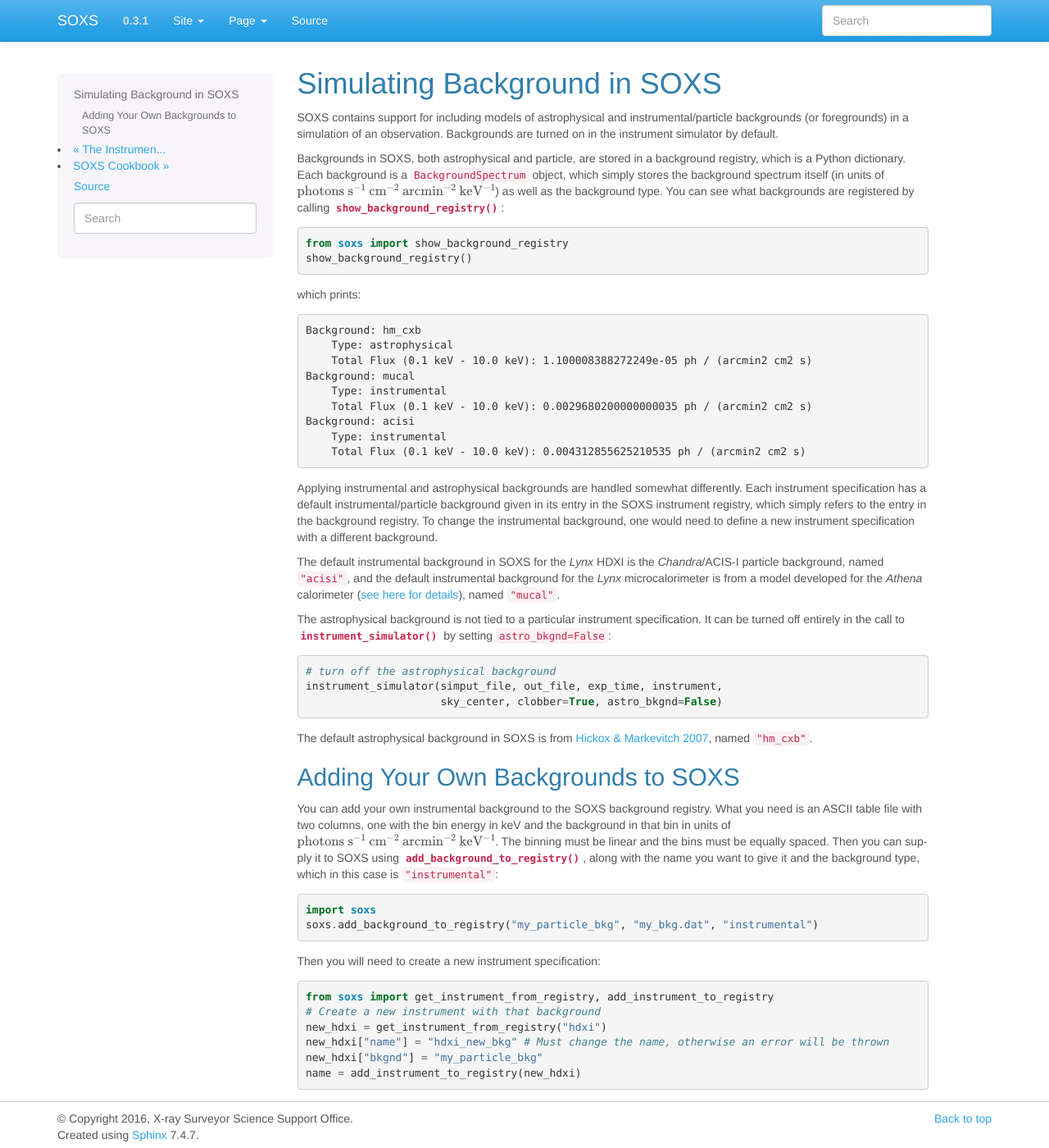
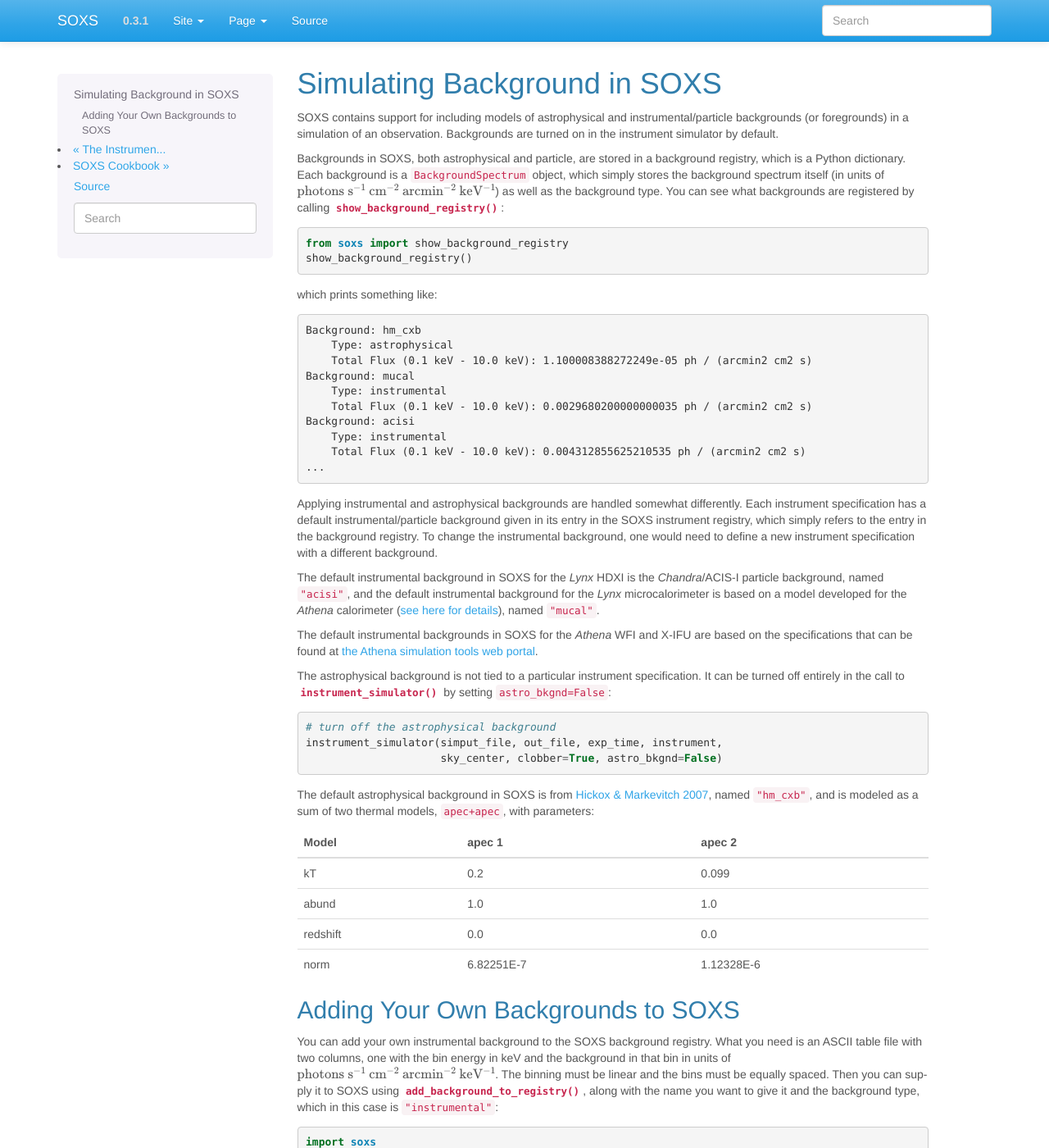
Before and after one commit to lynx-x-ray-observatory/soxs, a Sphinx documentation site: the page built from doc/source/python/background.rst, in a window 1280 px wide and 1400 px high. Shown: the whole window at 82% size. Built offline with Sphinx 7.4.7, drawn with Linux system fonts in a browser that asks for light colours.

Commit message:
Doc updates

```diff
--- a/doc/source/python/background.rst
+++ b/doc/source/python/background.rst
@@ -16,7 +16,7 @@
     from soxs import show_background_registry
     show_background_registry()
 
-which prints:
+which prints something like:
 
 .. code-block:: pycon
 
@@ -29,6 +29,7 @@
     Background: acisi
         Type: instrumental
         Total Flux (0.1 keV - 10.0 keV): 0.004312855625210535 ph / (arcmin2 cm2 s)
+    ...
 
 Applying instrumental and astrophysical backgrounds are handled somewhat differently. Each instrument
 specification has a default instrumental/particle background given in its entry in the SOXS instrument
@@ -37,8 +38,11 @@
 
 The default instrumental background in SOXS for the *Lynx* HDXI is the *Chandra*/ACIS-I particle
 background, named ``"acisi"``, and the default instrumental background for the *Lynx* microcalorimeter
-is from a model developed for the *Athena* calorimeter
+is based on a model developed for the *Athena* calorimeter
 (`see here for details <http://adsabs.harvard.edu/abs/2014A%26A...569A..54L>`_), named ``"mucal"``.
+
+The default instrumental backgrounds in SOXS for the *Athena* WFI and X-IFU are based on the specifications
+that can be found at `the Athena simulation tools web portal <http://www.the-athena-x-ray-observatory.eu/resources/simulation-tools.html>`_.
 
 The astrophysical background is not tied to a particular instrument specification. It can be turned off
 entirely in the call to :func:`~soxs.instrument.instrument_simulator` by setting ``astro_bkgnd=False``:
@@ -50,7 +54,17 @@
                          sky_center, clobber=True, astro_bkgnd=False)
 
 The default astrophysical background in SOXS is from
-`Hickox & Markevitch 2007 <http://adsabs.harvard.edu/abs/2007ApJ...661L.117H>`_, named ``"hm_cxb"``.
+`Hickox & Markevitch 2007 <http://adsabs.harvard.edu/abs/2007ApJ...661L.117H>`_, named ``"hm_cxb"``, and
+is modeled as a sum of two thermal models, ``apec+apec``, with parameters:
+
+=========  ==========  ==========
+Model      apec 1      apec 2
+=========  ==========  ==========
+kT         0.2         0.099
+abund      1.0         1.0
+redshift   0.0         0.0
+norm       6.82251E-7  1.12328E-6
+=========  ==========  ==========
 
 Adding Your Own Backgrounds to SOXS
 -----------------------------------
--- a/doc/source/python/instrument.rst
+++ b/doc/source/python/instrument.rst
@@ -66,7 +66,7 @@
 Imager) and the X-IFU (X-ray Integral Field Unit). For both of these specifications, a 12 meter focal length
 is assumed, along with a 5-arcsecond Gaussian PSF, and observations are not dithered. For more information
 about the specification of the *Athena* instruments assumed here, consult
-`the *Athena* simulation tools web portal <http://www.the-athena-x-ray-observatory.eu/resources/simulation-tools.html>`_.
+`the Athena simulation tools web portal <http://www.the-athena-x-ray-observatory.eu/resources/simulation-tools.html>`_.
 
 .. _other-mods:
 
@@ -197,6 +197,7 @@
         rmf: xrs_hdxi.rmf
         focal_length: 10.0
         dither: True
+    ...
 
 The various parts of each instrument specification are:
 
```
